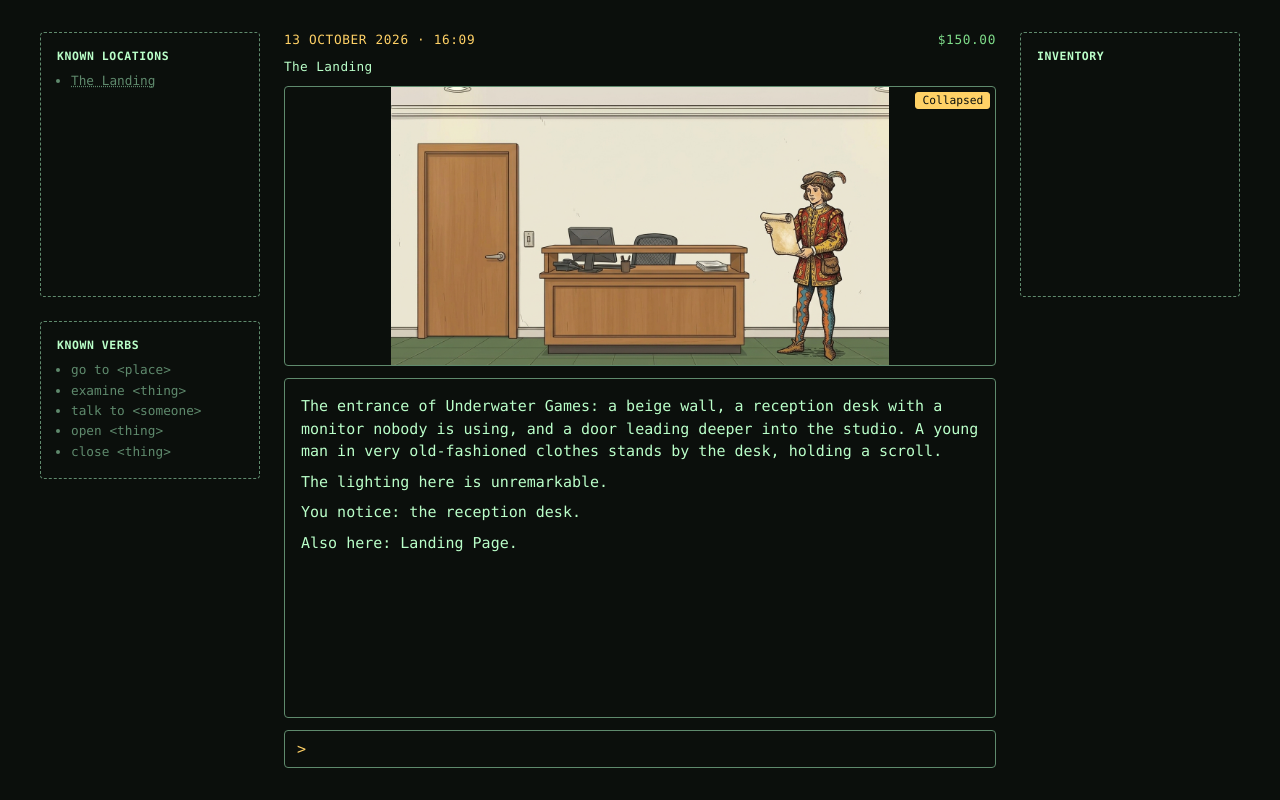
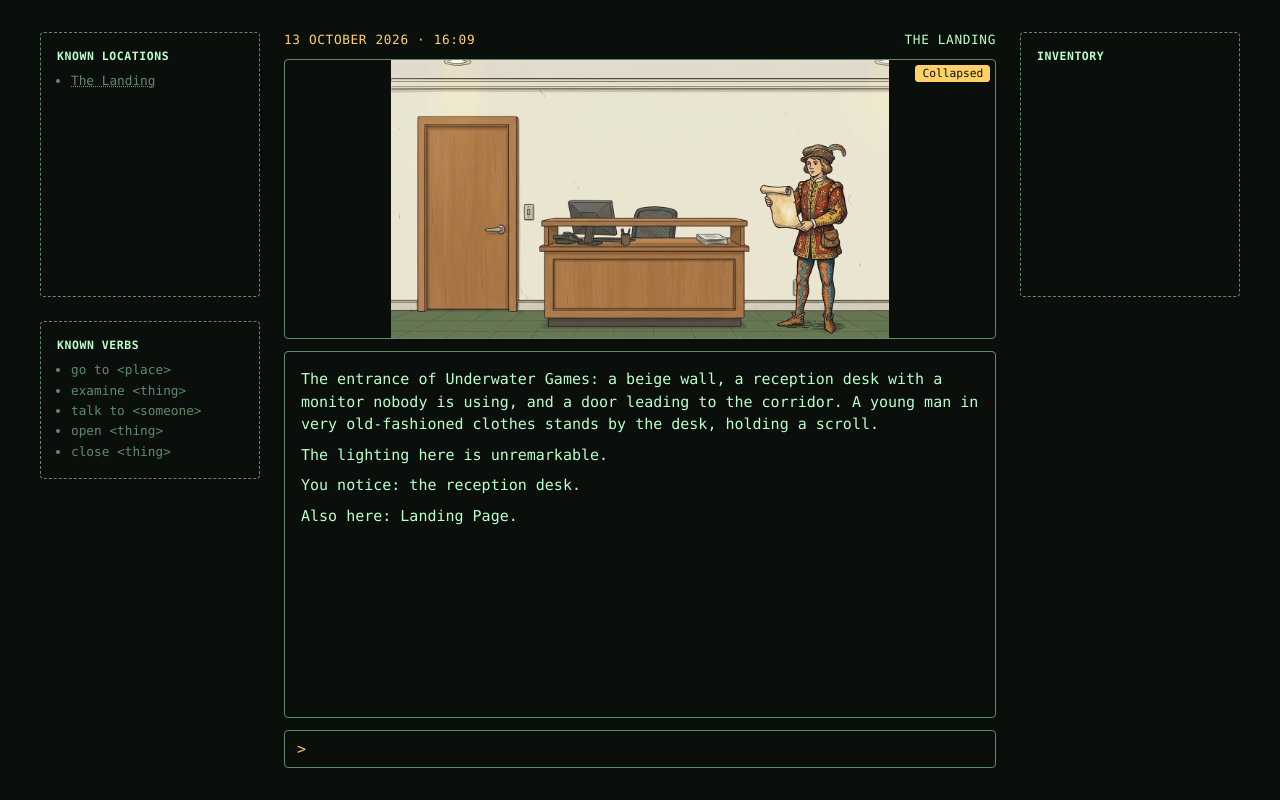
Before and after one commit to doublecubed/running-water-website, a website built with Vite: page index.html in a window 1280 px wide. Built offline with nearby package versions, Linux system fonts and the light colour scheme.

Commit message:
room layout changed

```diff
--- a/src/content/city/locations/studio.yaml
+++ b/src/content/city/locations/studio.yaml
@@ -3,7 +3,7 @@
 # old city sample, which the website doesn't want. Exits are plain
 # connections (one per direction); a one-way connection is a one-way door.
 #
-# Layout: Landing -> Main Room -> Corridor -> (Press, Mail, Meeting, Break).
+# Layout: Landing -> Corridor -> (Main Room, Press, Mail, Meeting, Break).
 # The Break Room leads down to the Archive. Waiting Room and Bathroom have no
 # inbound connection yet (reserved for the puzzle). Every room's image ends
 # with a full-width bottom strip hotspot that backs out to the previous room.
@@ -13,7 +13,7 @@
   kind: exterior
   aliases: [landing, the landing, entrance, lobby, reception]
   connections:
-    - toId: studio-mainroom
+    - toId: studio-corridor
       distanceKm: 0.01
       modes: [foot]
   itemIds: [reception-desk]
@@ -25,7 +25,7 @@
       name: The Landing
       description: >-
         The entrance of Underwater Games: a beige wall, a reception desk with a
-        monitor nobody is using, and a door leading deeper into the studio. A
+        monitor nobody is using, and a door leading to the corridor. A
         young man in very old-fashioned clothes stands by the desk, holding a
         scroll.
   image:
@@ -36,8 +36,8 @@
     hotspots:
       - text:
           en:
-            label: Go through the door to the Main Room
-        command: go to main room
+            label: Go through the door to the Corridor
+        command: go to corridor
         rect: [5.3, 20.3, 20.2, 69.9]
       - text:
           en:
@@ -54,9 +54,6 @@
   kind: exterior
   aliases: [main room, studio, main]
   connections:
-    - toId: studio-landing
-      distanceKm: 0.01
-      modes: [foot]
     - toId: studio-corridor
       distanceKm: 0.01
       modes: [foot]
@@ -70,8 +67,8 @@
         This is the main room of Underwater Games. It's funny, because nothing
         is under water here. You see two desks ahead, one with a computer and
         one with a clutter of papers on it. To the left is a whiteboard in front
-        of a window. A door on the right leads out to the corridor, and the way
-        back to the landing is behind you.
+        of a window. A door on the right leads out to the corridor, the way you
+        came in.
   image:
     src: studio-general.jpg
     text:
@@ -100,14 +97,17 @@
         rect: [86, 0, 14, 90]
       - text:
           en:
-            label: Back to the Landing
-        command: go to landing
+            label: Back to the Corridor
+        command: go to corridor
         rect: [0, 90, 100, 10]
 
 - id: studio-corridor
   kind: exterior
   aliases: [corridor, hallway, hall]
   connections:
+    - toId: studio-landing
+      distanceKm: 0.01
+      modes: [foot]
     - toId: studio-mainroom
       distanceKm: 0.01
       modes: [foot]
@@ -130,7 +130,7 @@
       name: Corridor
       description: >-
         A long beige corridor with a green tiled floor and doors on both sides.
-        On the left, an open doorway leads back to the main room, and a door
+        Behind you is the door to the landing. On the left, an open doorway leads to the main room, and a door
         further along leads to the meeting room. The press room and the mail room
         are on the right. At the far end is a door that does not quite belong
         to the building. It leads to the break room.
@@ -167,8 +167,8 @@
         rect: [81, 9, 9.5, 81]
       - text:
           en:
-            label: Back to the Main Room
-        command: go to main room
+            label: Back to the Landing
+        command: go to landing
         rect: [0, 90, 100, 10]
 
 - id: studio-pressroom
--- a/src/content/city/world.yaml
+++ b/src/content/city/world.yaml
@@ -24,7 +24,7 @@ npcs:
             dialogue: >-
               {npcKey} unrolls the scroll. "Underwater Games is a small studio.
               Nothing here is under water, which we consider a clever name. The
-              main room beyond that door is where the work happens."
+              main room, down the corridor beyond that door, is where the work happens."
       - id: site
         text:
           en:
@@ -43,7 +43,7 @@ npcs:
           been cut out of a tarot card. He holds a scroll and looks eager to help.
         dialogue: >-
           {npcKey} bows. "Hail again! Ask me anything, or step through the door to
-          the main room."
+          the corridor."
 transitLines: []
 passes: []
 notebookProducts:
--- a/src/view/TerminalView.ts
+++ b/src/view/TerminalView.ts
@@ -1,7 +1,6 @@
 import { DEFAULT_IMAGE_DITHER_STEPS, DEFAULT_IMAGE_FADE_DURATION_MS, renderImagePane } from "./imagePane";
 import { loadCityContent } from "../content/world";
 import { defaultNodePosition } from "../engine/board/board";
-import { formatMoneyParts } from "../engine/economy/money";
 import type { GameEngine } from "../engine/GameEngine";
 import { blockActiveText, blockActiveTextLength, charsRemaining, charsUsed } from "../engine/notebooks";
 import type { Command, PanelContentId, PanelSlot } from "../engine/parsing/Command";
@@ -172,7 +171,6 @@ const SIDE_PANELS: Record<PanelContentId, PanelContent> = {
  */
 export class TerminalView {
   private readonly clockEl: HTMLElement;
-  private readonly moneyEl: HTMLElement;
   private readonly locationEl: HTMLElement;
   private readonly imageEl: HTMLElement;
   private readonly logEl: HTMLElement;
@@ -259,9 +257,8 @@ export class TerminalView {
         <div class="terminal">
           <div class="terminal__status-bar">
             <span class="terminal__clock" data-role="clock"></span>
-            <span class="terminal__money" data-role="money"></span>
+            <span class="terminal__location" data-role="location"></span>
           </div>
-          <div class="terminal__location" data-role="location"></div>
           <div class="terminal__stage" data-role="stage">
             <div class="terminal__image" data-role="image" hidden></div>
             <button type="button" class="terminal__log-toggle terminal__log-toggle--active" data-role="log-toggle" aria-expanded="false" title="${t("ui.logToggleHint")}" hidden>${t("ui.logModeCollapsed")}</button>
@@ -306,7 +303,6 @@ export class TerminalView {
       </div>
     `;
     this.clockEl = this.root.querySelector('[data-role="clock"]')!;
-    this.moneyEl = this.root.querySelector('[data-role="money"]')!;
     this.locationEl = this.root.querySelector('[data-role="location"]')!;
     this.imageEl = this.root.querySelector('[data-role="image"]')!;
     this.logEl = this.root.querySelector('[data-role="log"]')!;
@@ -768,8 +764,9 @@ export class TerminalView {
   }
 
   /**
-   * Refreshes the always-visible clock (top-left), money (top-right), and
-   * current-location line — together, "when it is and where we are" —
+   * Refreshes the always-visible clock (top-left) and current-location label
+   * (top-right) — together, "when it is and where we are". The money display
+   * was dropped from the website; the engine still tracks money —
    * plus the locations side panel (its "discovered" filter needs to grow
    * as the player visits new places). All from current engine state.
    * Called after every turn rather than only after actions known to
@@ -784,9 +781,6 @@ export class TerminalView {
     // to the current date via formatCalendarDate, not through the
     // resolver's own {word} substitution.
     this.clockEl.textContent = formatCalendarDate(this.engine.getCalendarDate(), t("ui.clockDisplay"));
-
-    const { sign, major, minor } = formatMoneyParts(this.engine.getMoney());
-    this.moneyEl.textContent = t("ui.moneyDisplay", { sign, major, minor });
 
     this.locationEl.textContent = t("ui.locationDisplay", { locationKey: this.engine.getCurrentLocation().nameKey });
 
--- a/src/view/terminal.css
+++ b/src/view/terminal.css
@@ -78,13 +78,8 @@ body {
   color: var(--accent);
 }
 
-.terminal__money {
-  color: var(--money);
-}
-
+/* The current-location label sits at the status bar's right end (where the money display used to be). */
 .terminal__location {
-  font-size: 0.85em;
-  letter-spacing: 0.03em;
   color: var(--fg);
 }
 
```
Also changed, not shown: docs/website/site-map.md (+4 -4 lines), src/content/studio.test.ts (+9 -0 lines), docs/website/room-map.svg.
